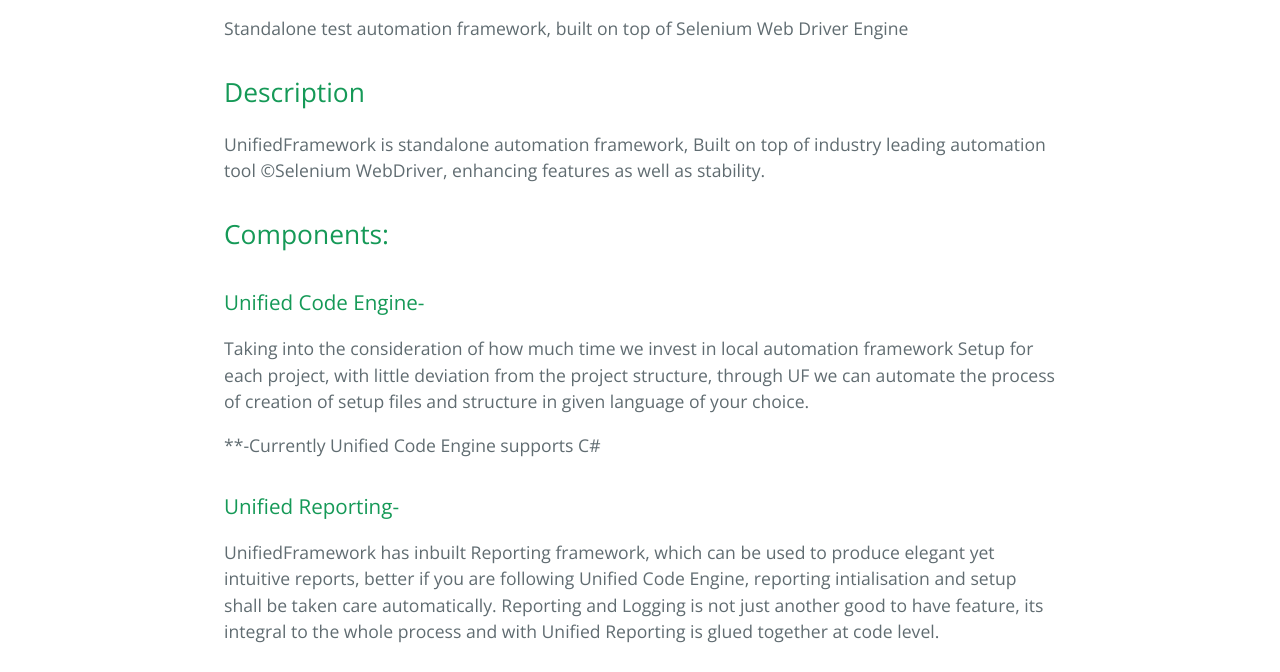
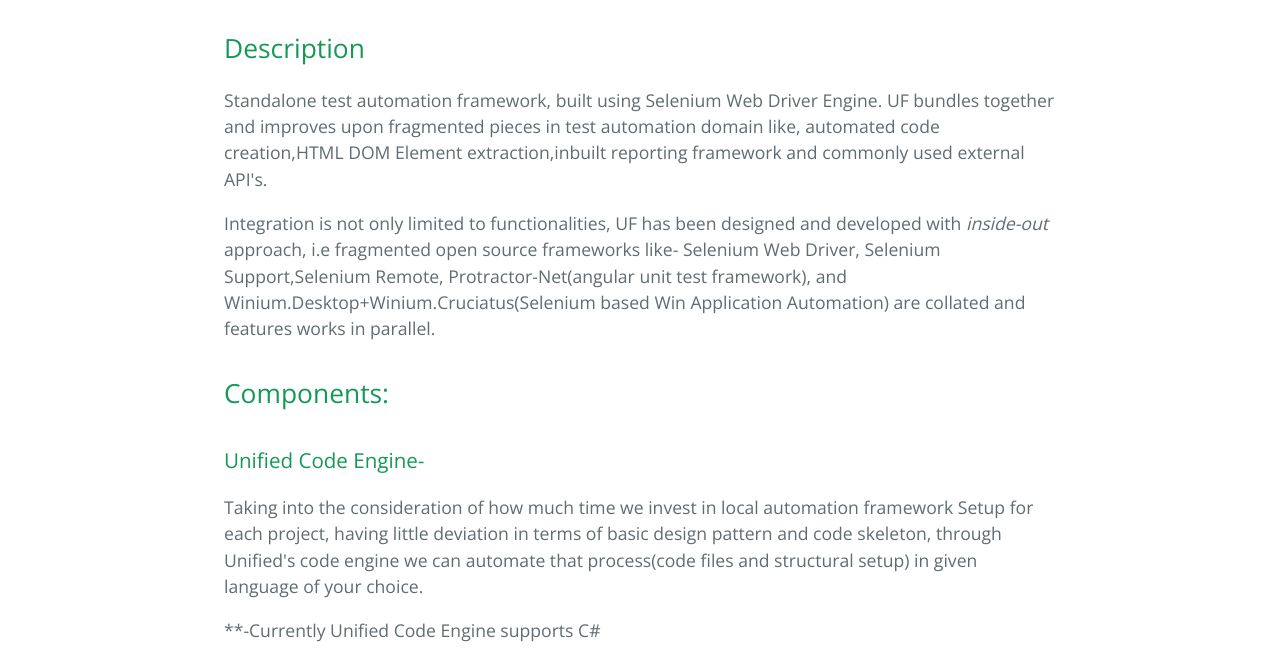
Before and after one commit to vidyutron/UnifiedFramework, a plain HTML site: page index.html in a window 1280 px wide. Shown: the part 726-1398 px from the top of the page. Drawn offline with nearby package versions, Linux system fonts and the light colour scheme.

Commit message:
Minor_Changes_26Sep

```diff
--- a/index.html
+++ b/index.html
@@ -23,13 +23,16 @@
       <h1>
 <a id="unifiedframework" class="anchor" href="#unifiedframework" aria-hidden="true"><span aria-hidden="true" class="octicon octicon-link"></span></a>UnifiedFramework</h1>
 
-<p>Standalone test automation framework, built on top of Selenium Web Driver Engine</p>
-
 <h2>
 <a id="description" class="anchor" href="#description" aria-hidden="true"><span aria-hidden="true" class="octicon octicon-link"></span></a>Description</h2>
 
-<p>UnifiedFramework is standalone automation framework, Built on top of industry leading automation tool ©Selenium WebDriver, enhancing
-features as well as stability.</p>
+<p>Standalone test automation framework, built using Selenium Web Driver Engine.
+  UF bundles together and improves upon fragmented pieces in test automation domain like,
+  automated code creation,HTML DOM Element extraction,inbuilt reporting framework and commonly used external API's.
+  </p>
+      <p>Integration is not only limited to functionalities, UF has been designed and developed with <i>inside-out</i> approach, i.e
+      fragmented open source frameworks like- Selenium Web Driver, Selenium Support,Selenium Remote, Protractor-Net(angular unit test framework),
+      and Winium.Desktop+Winium.Cruciatus(Selenium based Win Application Automation) are collated and features works in parallel. </p>
 
 <h2>
 <a id="components" class="anchor" href="#components" aria-hidden="true"><span aria-hidden="true" class="octicon octicon-link"></span></a>Components:</h2>
@@ -38,7 +41,7 @@
 <a id="unified-code-engine-" class="anchor" href="#unified-code-engine-" aria-hidden="true"><span aria-hidden="true" class="octicon octicon-link"></span></a>Unified Code Engine-</h3>
 
 <p>Taking into the consideration of how much time we invest in local automation framework Setup for each project,
-with little deviation from the project structure, through UF we can automate the process of creation of setup files and structure in given language of your choice.</p>
+having little deviation in terms of basic design pattern and code skeleton, through Unified's code engine we can automate that process(code files and structural setup) in given language of your choice.</p>
 
 <p>**-Currently Unified Code Engine supports C#</p>
 
@@ -168,8 +171,6 @@
 }
 </code></pre>
 
-<p>}</p>
-
 <h4>
 <a id="unified-html-dom-element-extractor" class="anchor" href="#unified-html-dom-element-extractor" aria-hidden="true"><span aria-hidden="true" class="octicon octicon-link"></span></a>Unified HTML DOM Element Extractor</h4>
 
@@ -230,15 +231,15 @@
 <h3>
 <a id="have-a-question-want-to-contribute" class="anchor" href="#have-a-question-want-to-contribute" aria-hidden="true"><span aria-hidden="true" class="octicon octicon-link"></span></a>Have a question?, want to contribute?.</h3>
 
-<h4>
+<p>
 <a id="feel-free-to-fork-and-start-molding-the-clay-reach-out-to-me-at-interactvishalsridharcom" class="anchor" href="#feel-free-to-fork-and-start-molding-the-clay-reach-out-to-me-at-interactvishalsridharcom" aria-hidden="true"><span aria-hidden="true" class="octicon octicon-link"></span></a>Feel free to fork and start molding the clay!. Reach out to me at <strong><a href="mailto:interact@vishalsridhar.com">interact@vishalsridhar.com</a></strong>
-</h4>
+</p>
 
 <h2>
 <a id="licensed-under" class="anchor" href="#licensed-under" aria-hidden="true"><span aria-hidden="true" class="octicon octicon-link"></span></a>Licensed Under</h2>
 
 <p>
-<a id="mit-license" class="anchor" href="#mit-license" aria-hidden="true"><span aria-hidden="true" class="octicon octicon-link"></span></a>MIT License</p>
+<a id="mit-license" class="anchor" href="#mit-license" aria-hidden="true"><span aria-hidden="true" class="octicon octicon-link"></span></a>Apache 2.0 and MIT License</p>
 
 <p>
 <a id="copyright-c-2016-dwivedi-vishal-sridhar-arya" class="anchor" href="#copyright-c-2016-dwivedi-vishal-sridhar-arya" aria-hidden="true"><span aria-hidden="true" class="octicon octicon-link"></span></a>Copyright (c) [2016] [Dwivedi Vishal Sridhar Arya].</p>
```
